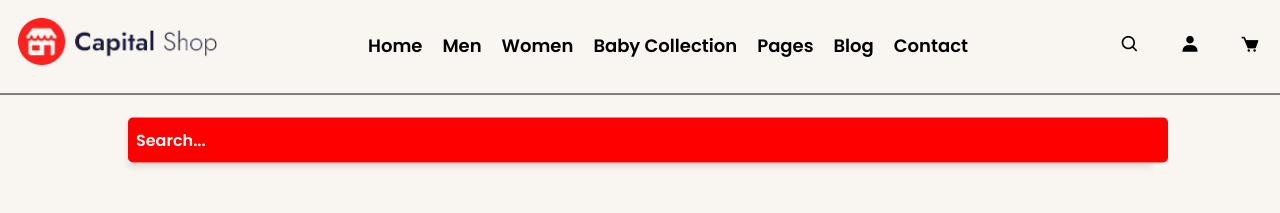
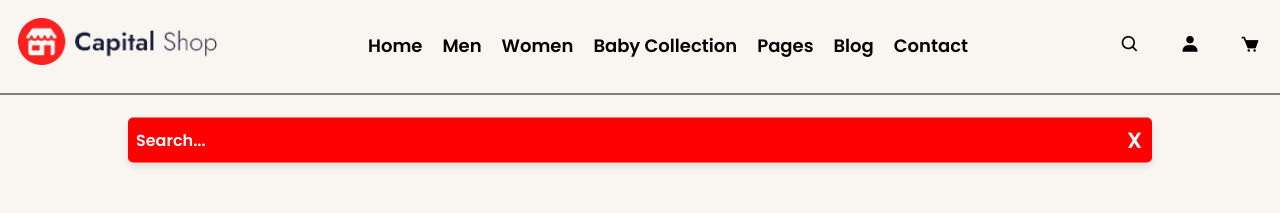
Before and after one commit to umarfarook07/Capital-Shop, a React (Vite) app: page / in a window 1280 px wide. Both pictures are taken after a click on the button 1130 px from the left and 46 px from the top of the page. Shown: the top 213 px of the page. Built offline with nearby package versions, Linux system fonts and the light colour scheme.

Commit message:
added cancle btn

```diff
--- a/src/Header.css
+++ b/src/Header.css
@@ -72,23 +72,32 @@ header nav button {
   top: 150%;
   left: 50%;
   transform: translate(-50%, -50%);
-  z-index: 1000;
   box-shadow: 0 4px 6px rgba(0,0,0,0.1);
+  display: flex;
+  justify-content: center;
+  align-items: center;
   animation: ZoomOut 0.5s ease-out forwards;
+  color: black;
+  background-color: red;
+  border-radius: 5px;
 }
 
 .search-box input {
   width: 100%;
   padding: 10px 8px;
   font-size: 16px;
-  background-color: red;
+  background-color: transparent;
   border: none;
   outline: none;
-  border-radius: 5px;
   color: white;
 }
 
 .search-box input::placeholder {
+  color: white;
+}
+.cancel-btn {
+  cursor: pointer;
+  padding: 0 10px;
   color: white;
 }
 
--- a/src/SearchBox.jsx
+++ b/src/SearchBox.jsx
@@ -1,7 +1,7 @@
 // SearchBox.js
 import React from 'react';
 
-function SearchBox({ show }) {
+function SearchBox({ show, onClose }) {
   if (!show) {
     return null;
   }
@@ -9,6 +9,7 @@ function SearchBox({ show }) {
   return (
     <div className="search-box">
       <input type="text" placeholder="Search..." />
+      <div className="cancel-btn" onClick={onClose}><span>X</span></div>
     </div>
   );
 }
```
